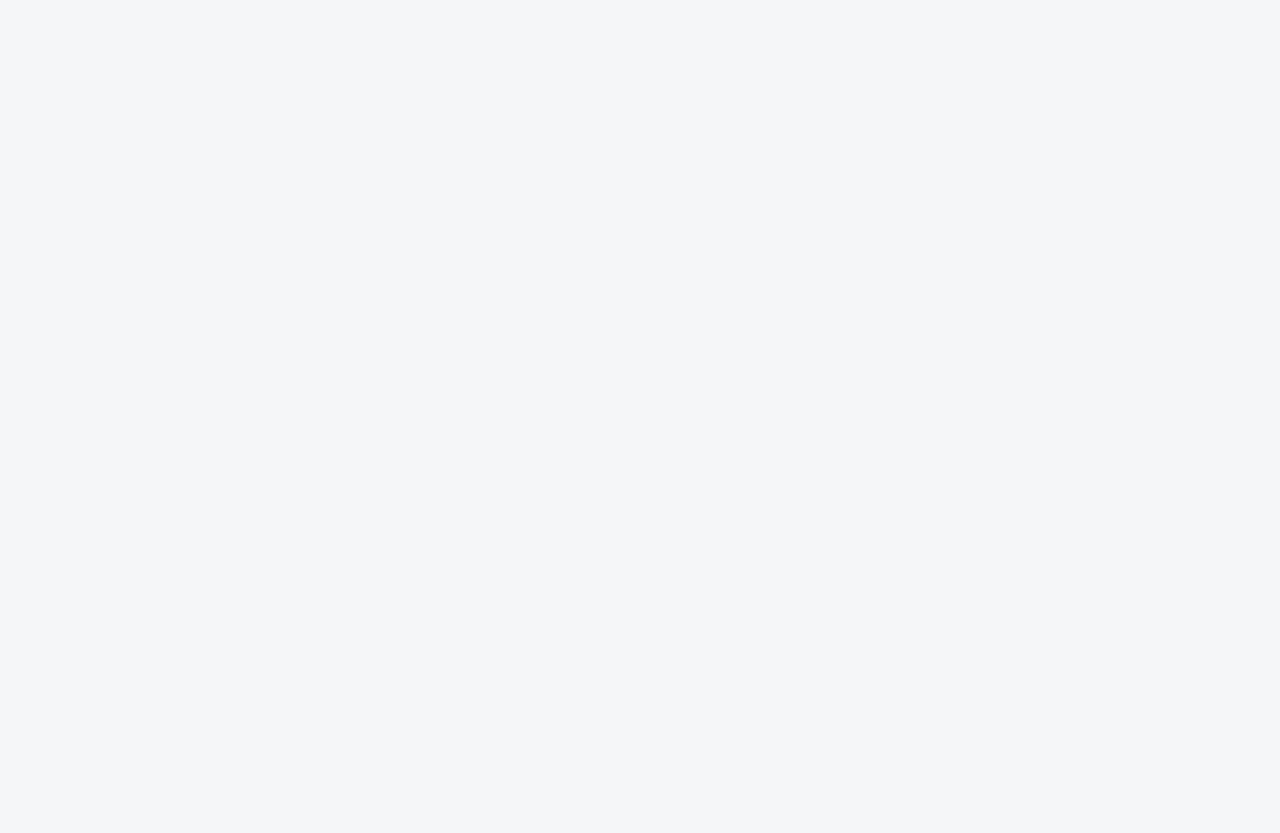
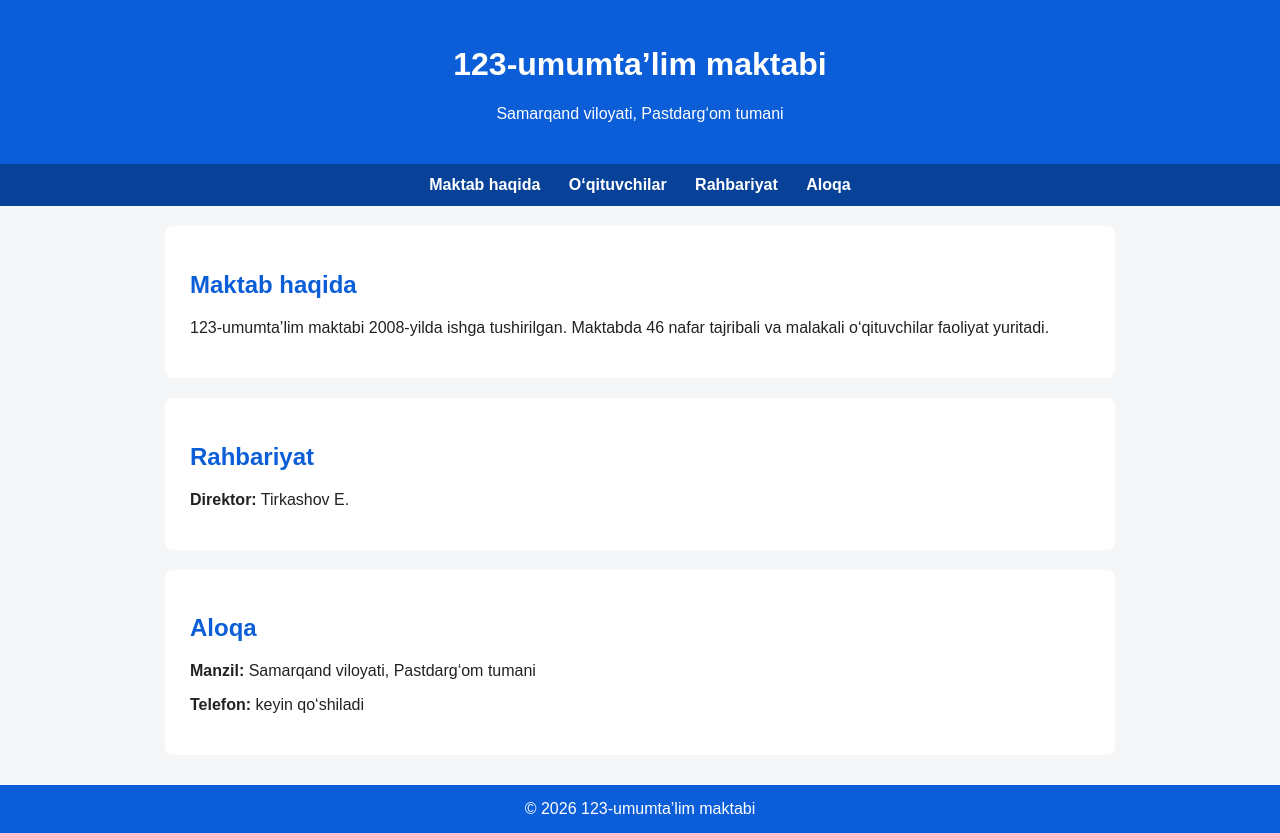
Before and after one commit to gulhayo1999/123-maktab, a plain HTML site: page index.html in a window 1280 px wide. Before the commit the page ends 800 px from the top, so only its background shows below. Drawn offline with Linux system fonts and the light colour scheme.

Commit message:
Update index.html

```diff
--- a/index.html
+++ b/index.html
@@ -5,38 +5,51 @@
   <title>123-umumta’lim maktabi</title>
   <meta name="viewport" content="width=device-width, initial-scale=1.0">
   <style>
-    body {
-      font-family: Arial, sans-serif;
-      margin: 0;
-      background: #f4f6f8;
-      color: #222;
-    }
-    header {
-      background: #0b5ed7;
-      color: white;
-      padding: 25px;
-      text-align: center;
-    }
-    nav {
-      background: #084298;
-      padding: 12px;
-      text-align: center;
-    }
-    nav a {
-      color: white;
-      margin: 0 12px;
-      text-decoration: none;
-      font-weight: bold;
-    }
-    section {
-      max-width: 900px;
-      margin: 20px auto;
-      background: white;
-      padding: 25px;
-      border-radius: 8px;
-    }
-    h2 {
-      color: #0b5ed7;
-    }
-    footer {
-      background: #0b5ed
+    body{font-family:Arial, sans-serif;margin:0;background:#f4f6f8;color:#222;}
+    header{background:#0b5ed7;color:#fff;padding:25px;text-align:center;}
+    nav{background:#084298;padding:12px;text-align:center;}
+    nav a{color:#fff;margin:0 12px;text-decoration:none;font-weight:bold;}
+    section{max-width:900px;margin:20px auto;background:#fff;padding:25px;border-radius:8px;}
+    h2{color:#0b5ed7;}
+    footer{background:#0b5ed7;color:#fff;text-align:center;padding:15px;margin-top:30px;}
+  </style>
+</head>
+<body>
+
+<header>
+  <h1>123-umumta’lim maktabi</h1>
+  <p>Samarqand viloyati, Pastdarg‘om tumani</p>
+</header>
+
+<nav>
+  <a href=\"#about\">Maktab haqida</a>
+  <a href=\"#teachers\">O‘qituvchilar</a>
+  <a href=\"#director\">Rahbariyat</a>
+  <a href=\"#contact\">Aloqa</a>
+</nav>
+
+<section id=\"about\">
+  <h2>Maktab haqida</h2>
+  <p>
+    123-umumta’lim maktabi 2008-yilda ishga tushirilgan.
+    Maktabda 46 nafar tajribali va malakali o‘qituvchilar faoliyat yuritadi.
+  </p>
+</section>
+
+<section id=\"director\">
+  <h2>Rahbariyat</h2>
+  <p><strong>Direktor:</strong> Tirkashov E.</p>
+</section>
+
+<section id=\"contact\">
+  <h2>Aloqa</h2>
+  <p><strong>Manzil:</strong> Samarqand viloyati, Pastdarg‘om tumani</p>
+  <p><strong>Telefon:</strong> keyin qo‘shiladi</p>
+</section>
+
+<footer>
+  © 2026 123-umumta’lim maktabi
+</footer>
+
+</body>
+</html>
```
